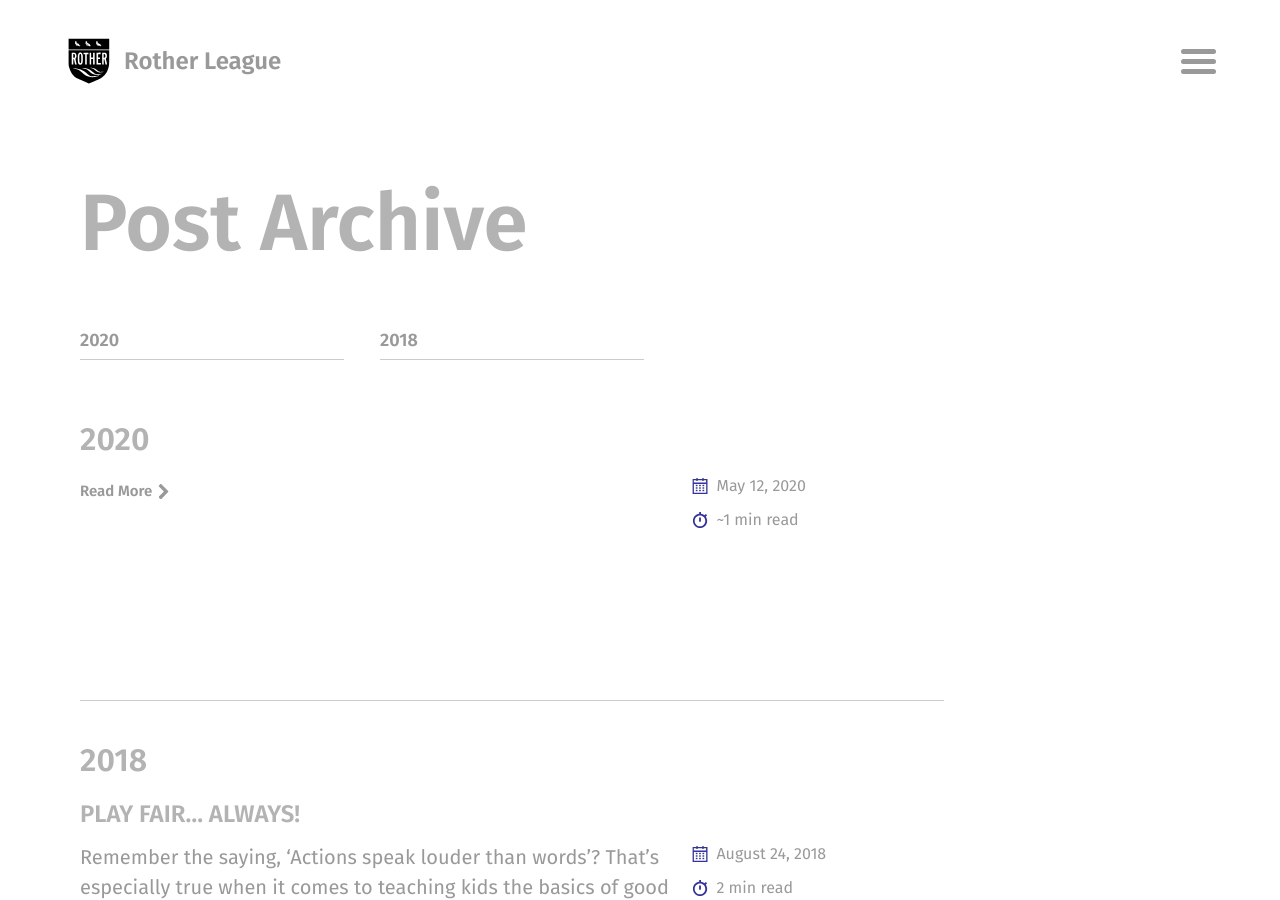
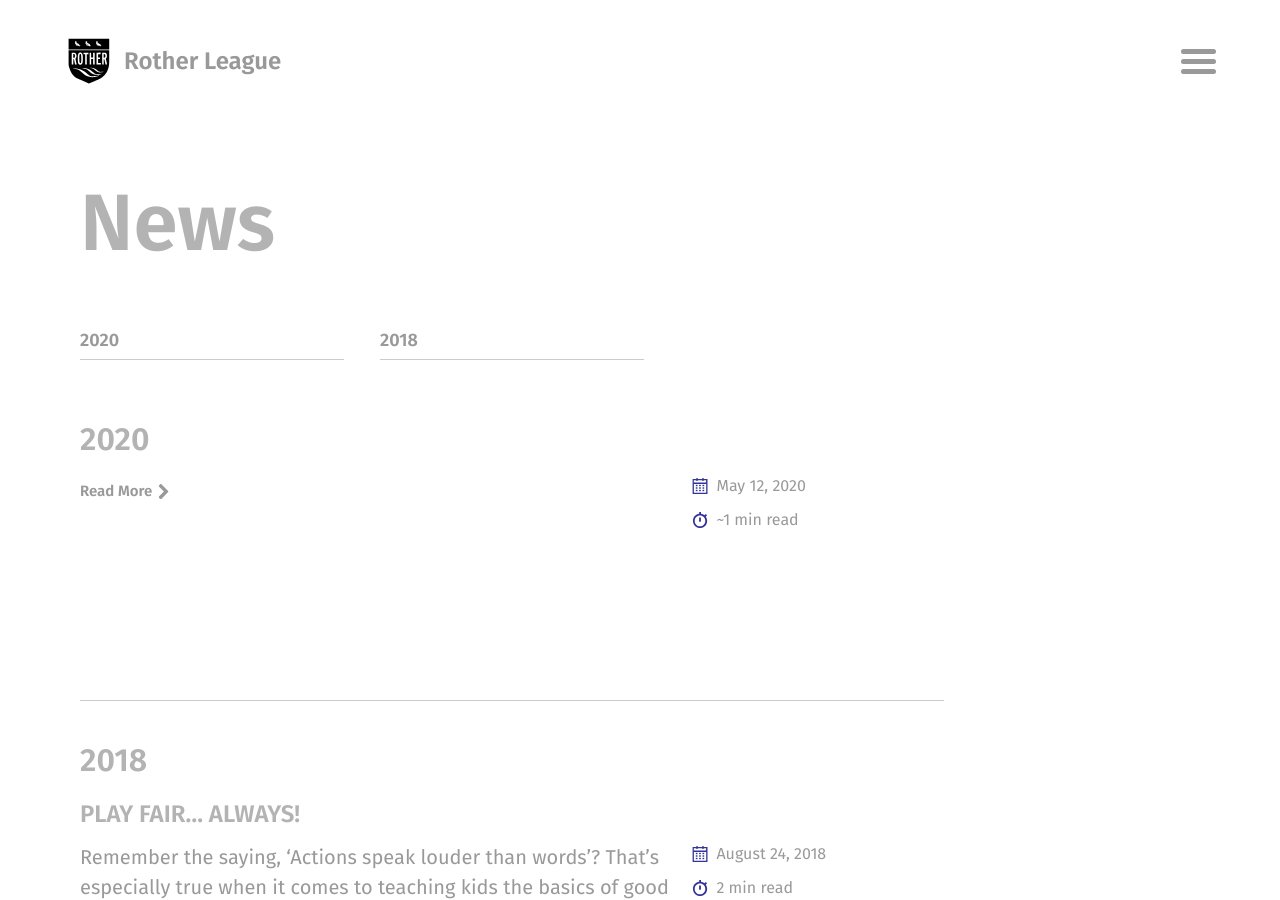
Before and after one commit to rotherleague/Rother, a Jekyll site: the page built from posts.md, in a window 1280 px wide and 900 px high. Built offline with Jekyll 4.4.1, drawn with Linux system fonts in a browser that asks for light colours; nearby versions of some CDN libraries.

Commit message:
Update posts.md

```diff
--- a/posts.md
+++ b/posts.md
@@ -1,5 +1,5 @@
 ---
-title: Post Archive
+title: News
 layout: posts
 permalink: /posts/
 entries_layout: list
```
